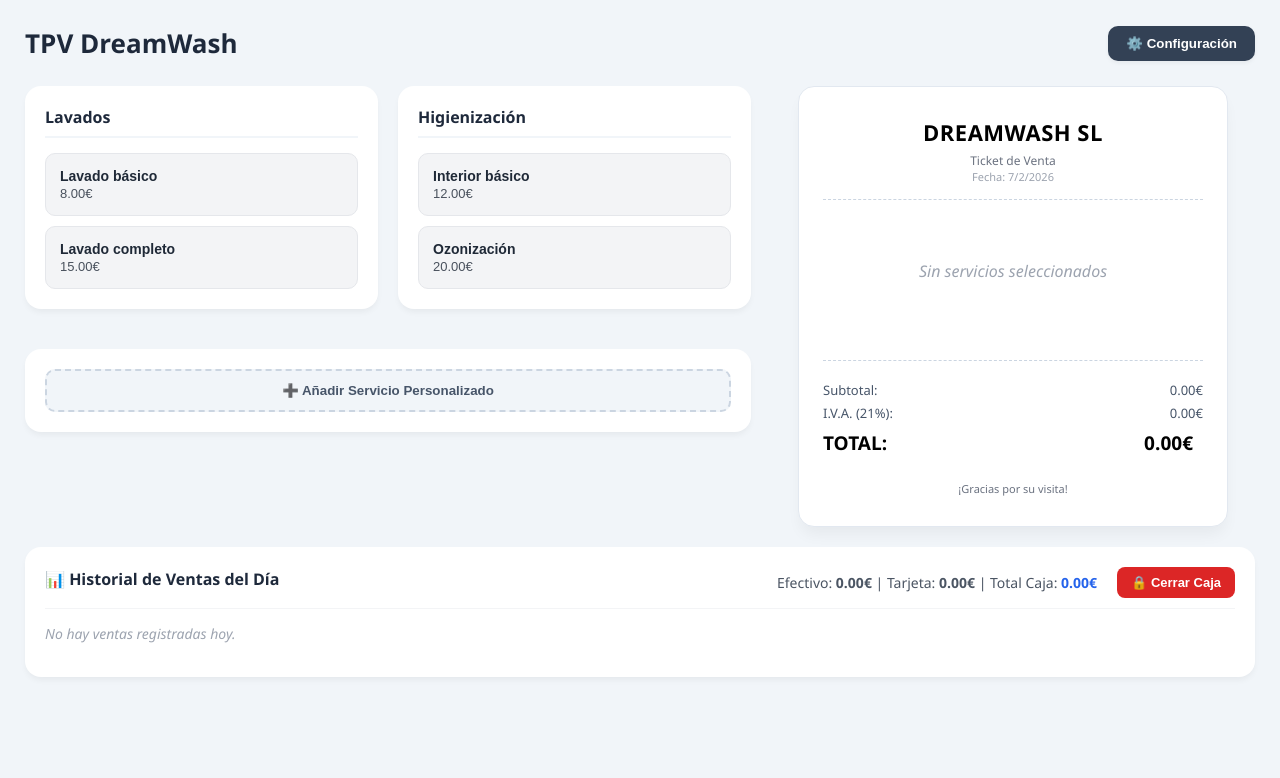
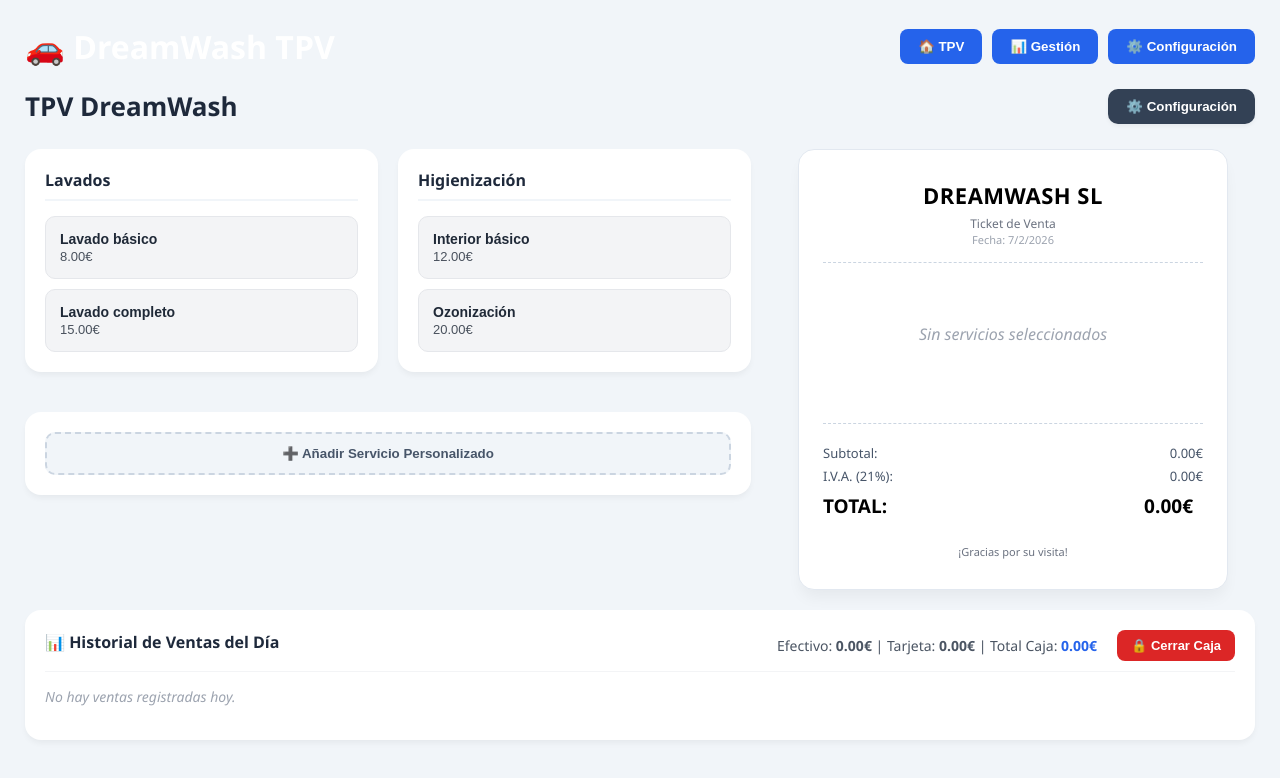
Before and after one commit to DarthSaira/tpv-dreamwash, a React (Vite) app: page / in a window 1280 px wide. Shown: the top 778 px of the page. Built offline with nearby package versions, Linux system fonts and the light colour scheme.

Commit message:
Añadida navegación y preparación para reorganizar el proyecto

```diff
--- a/src/App.jsx
+++ b/src/App.jsx
@@ -150,6 +150,40 @@ export default function App() {
 
   return (
     <div style={styles.app}>
+    <div
+  className="no-imprimir"
+  style={{
+    display: "flex",
+    justifyContent: "space-between",
+    alignItems: "center",
+    marginBottom: 20,
+  }}
+>
+  <h1 style={{ margin: 0 }}>🚗 DreamWash TPV</h1>
+
+  <div style={{ display: "flex", gap: 10 }}>
+    <button
+      style={styles.btnMenu}
+      onClick={() => setPantalla("tpv")}
+    >
+      🏠 TPV
+    </button>
+
+    <button
+      style={styles.btnMenu}
+      onClick={() => setPantalla("gestion")}
+    >
+      📊 Gestión
+    </button>
+
+    <button
+      style={styles.btnMenu}
+      onClick={() => setPantalla("config")}
+    >
+      ⚙️ Configuración
+    </button>
+  </div>
+</div>
       <style>{`
         @media print {
           body, html { margin: 0; padding: 0; width: 100%; background: #fff; }
@@ -554,5 +588,7 @@ const styles = {
   modalOverlay: { position: "fixed", top: 0, left: 0, right: 0, bottom: 0, backgroundColor: "rgba(15, 23, 42, 0.6)", display: "flex", justifyContent: "center", alignItems: "center", zIndex: 1000 },
   modalContent: { background: "white", padding: "40px", borderRadius: "20px", maxWidth: "400px", width: "90%", textAlign: "center", boxShadow: "0 20px 25px -5px rgba(0,0,0,0.1)" },
   modalCambioBox: { background: "#f0fdf4", border: "1px solid #bbf7d0", padding: "15px", borderRadius: "12px", marginBottom: "25px" },
-  btnCerrarModal: { width: "100%", padding: "14px", background: "#1e293b", color: "white", border: "none", borderRadius: "10px", fontWeight: "700", fontSize: "15px", cursor: "pointer" }
+  btnCerrarModal: { width: "100%", padding: "14px", background: "#1e293b", color: "white", border: "none", borderRadius: "10px", fontWeight: "700", fontSize: "15px", cursor: "pointer" },
+  btnMenu: { padding: "10px 18px", border: "none", borderRadius: 8, cursor: "pointer", background: "#2563eb", color: "white", fontWeight: "bold" },
+
 };
```
